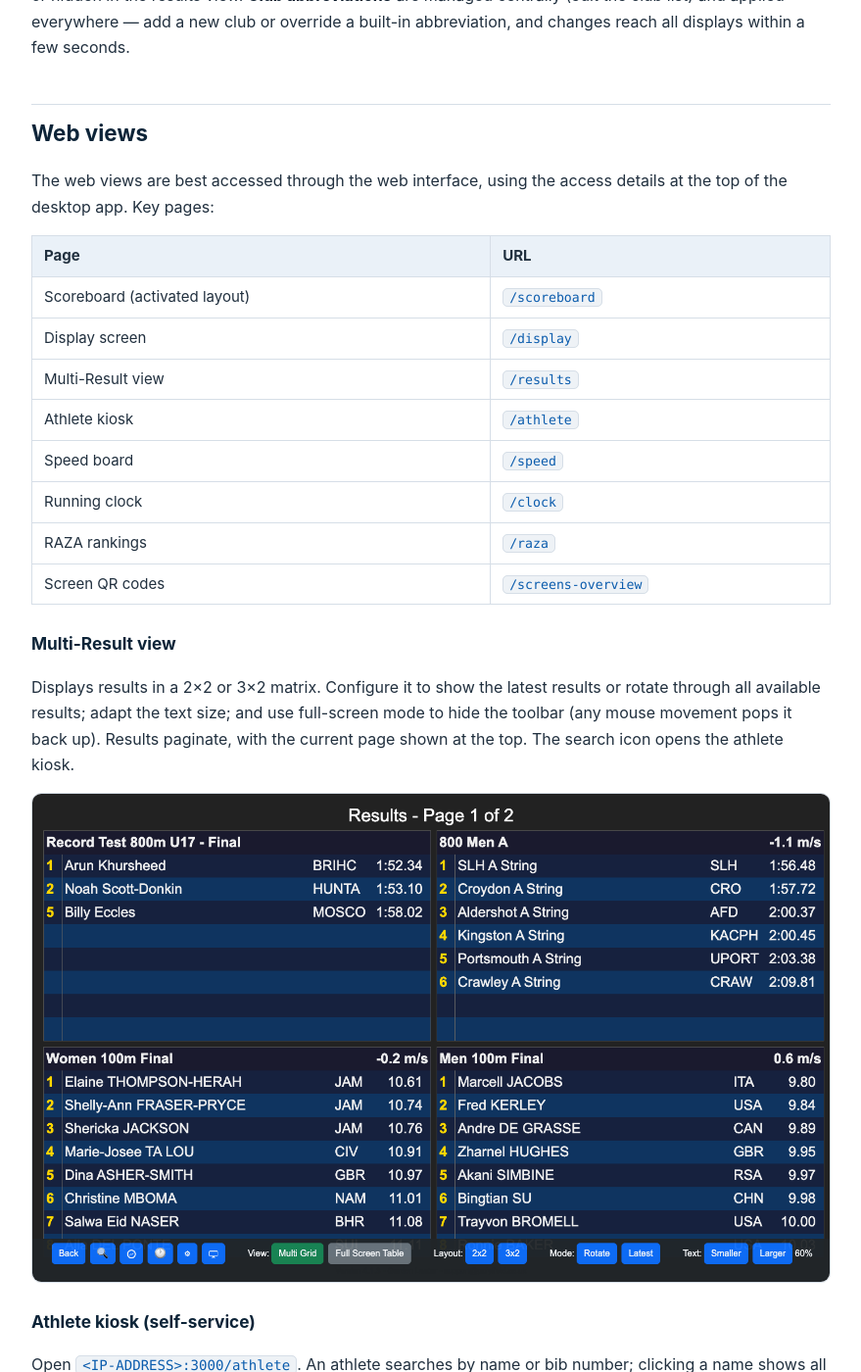
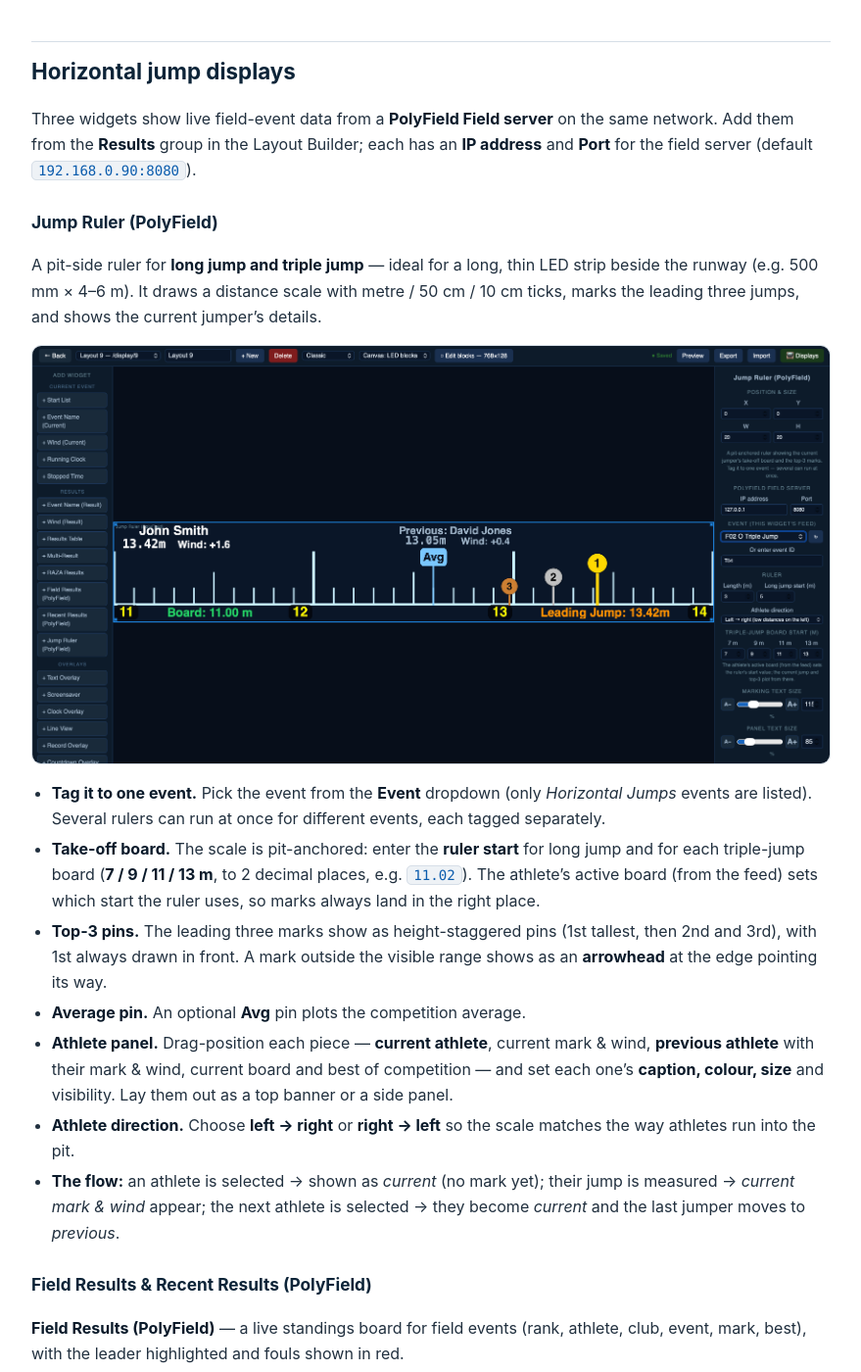
Before and after one commit to KingstonPolyAC/PolyField-Track, a Jekyll site: the page built from docs/index.md, in a window 1280 px wide and 1400 px high, scrolled down 8330 px. Shown: the whole window at 98% size, without its empty margins (200-1079 px from the left). Built offline with Jekyll 4.4.1, drawn with Linux system fonts in a browser that asks for light colours; some of the changed text lies outside the part shown.

Commit message:
docs: add Horizontal jump displays section (Jump Ruler + PolyField field widgets)

```diff
--- a/docs/index.md
+++ b/docs/index.md
@@ -129,7 +129,8 @@
 | Running Clock / Stopped Time | Live or frozen clock. |
 | Event Name / Wind | Current or result event name and wind. |
 | Custom Text / Logo / Time of Day | Static text, an image/logo, or the time. |
-| RAZA / Field Results | Para-athletics WPA points, and PolyField field-event results. |
+| RAZA Results | Para-athletics WPA points. |
+| Field Results / Recent Results / Jump Ruler (PolyField) | Live field-event displays fed by the PolyField Field server — see [Horizontal jump displays](#horizontal-jump-displays) below. |
 | Text / Screensaver / Line View / Clock overlays | The text banner, screensaver image/layout, photo finish, and full-screen clock (shown when the operator triggers the matching overlay). |
 | Record Overlay | Celebratory record cards (drag-positioned elements, per-element size). |
 | Countdown Overlay | Countdown to a target time with an editable caption. |
@@ -146,6 +147,34 @@
 - **Non-finishers** — DNS athletes are not shown; DNF and DQ show no score.
 
 The time used for the lookup is the value displayed (already rounded to the timing precision), so the points match the official tables exactly.
+
+## Horizontal jump displays {#horizontal-jump-displays}
+
+Three widgets show live field-event data from a **PolyField Field server** on the same network. Add them from the **Results** group in the Layout Builder; each has an **IP address** and **Port** for the field server (default `192.168.0.90:8080`).
+
+### Jump Ruler (PolyField)
+
+A pit-side ruler for **long jump and triple jump** — ideal for a long, thin LED strip beside the runway (e.g. 500 mm × 4–6 m). It draws a distance scale with metre / 50 cm / 10 cm ticks, marks the leading three jumps, and shows the current jumper's details.
+
+![The Jump Ruler in the Layout Builder — the pit-anchored scale with the current jumper, previous jumper, top-3 pins and the competition average](assets/jump-ruler.png)
+
+- **Tag it to one event.** Pick the event from the **Event** dropdown (only *Horizontal Jumps* events are listed). Several rulers can run at once for different events, each tagged separately.
+- **Take-off board.** The scale is pit-anchored: enter the **ruler start** for long jump and for each triple-jump board (**7 / 9 / 11 / 13 m**, to 2 decimal places, e.g. `11.02`). The athlete's active board (from the feed) sets which start the ruler uses, so marks always land in the right place.
+- **Top-3 pins.** The leading three marks show as height-staggered pins (1st tallest, then 2nd and 3rd), with 1st always drawn in front. A mark outside the visible range shows as an **arrowhead** at the edge pointing its way.
+- **Average pin.** An optional **Avg** pin plots the competition average.
+- **Athlete panel.** Drag-position each piece — **current athlete**, current mark & wind, **previous athlete** with their mark & wind, current board and best of competition — and set each one's **caption, colour, size** and visibility. Lay them out as a top banner or a side panel.
+- **Athlete direction.** Choose **left → right** or **right → left** so the scale matches the way athletes run into the pit.
+- **The flow:** an athlete is selected → shown as *current* (no mark yet); their jump is measured → *current mark & wind* appear; the next athlete is selected → they become *current* and the last jumper moves to *previous*.
+
+### Field Results & Recent Results (PolyField)
+
+**Field Results (PolyField)** — a live standings board for field events (rank, athlete, club, event, mark, best), with the leader highlighted and fouls shown in red.
+
+![Field Results (PolyField) — live field-event standings with the leader highlighted](assets/field-results.png)
+
+**Recent Results (PolyField)** — the last three completed field performances (name, event, round and mark, with wind for horizontal jumps).
+
+![Recent Results (PolyField) — the last three completed field performances](assets/recent-results.png)
 
 ## Themes, bibs & club abbreviations
 
```
Also changed, not shown: docs/assets/field-results.png (added), docs/assets/jump-ruler.png (added), docs/assets/recent-results.png (added).
